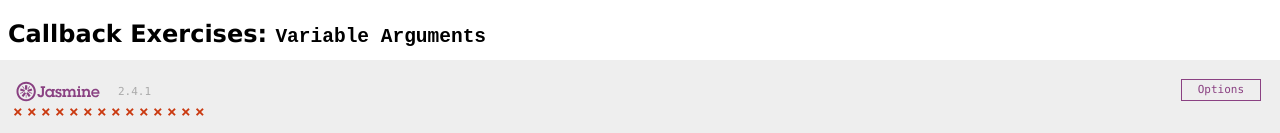
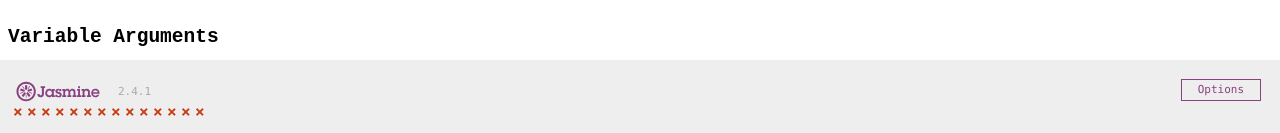
Before and after one commit to ronakupadhyaya/Horizons-week-01, a plain HTML site: page day1/var_args.html in a window 1280 px wide. Shown: the top 133 px of the page. Drawn offline with Linux system fonts and the light colour scheme.

Commit message:
Fix info text

```diff
--- a/day1/var_args.html
+++ b/day1/var_args.html
@@ -2,7 +2,7 @@
 <html>
 <head>
   <meta charset="utf-8">
-  <title>Horizons JavaScript Arcade: 3. Towers of Hanoi</title>
+  <title>W01D1 | Variable Arguments</title>
 
   <link rel="shortcut icon" type="image/png" href="jasmine/jasmine_favicon.png">
   <link rel="stylesheet" href="jasmine/jasmine.css">
@@ -23,6 +23,6 @@
 </style>
 
 <body>
-  <h2>Callback Exercises: <code>Variable Arguments</code></h2>
+  <h2><code>Variable Arguments</code></h2>
 </body>
 </html>
```
